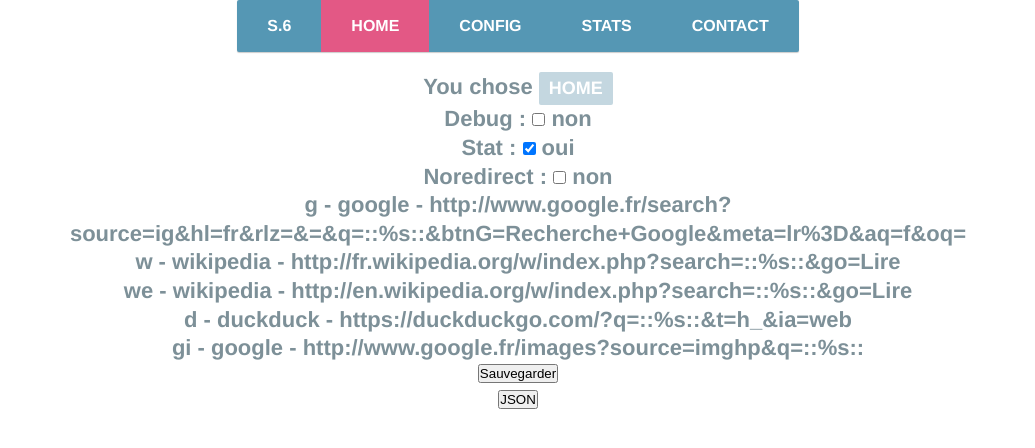
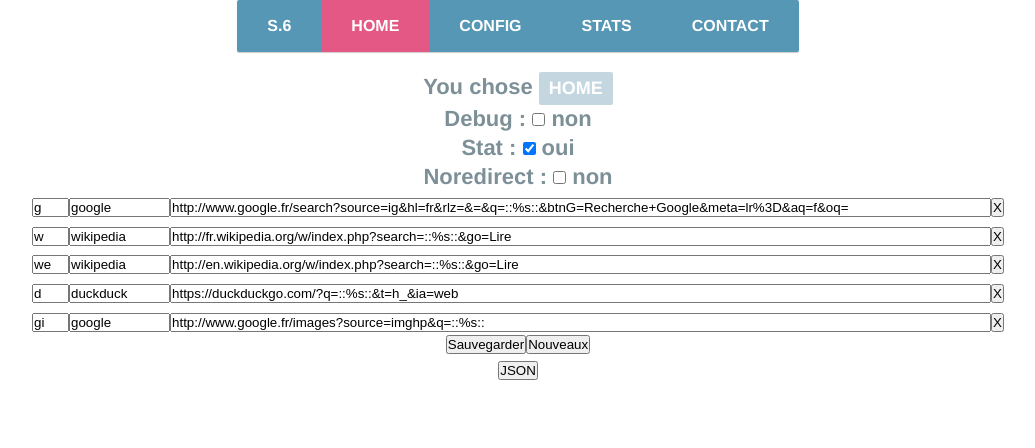
Before and after one commit to tisseurdetoile/vuestartpage, a Vue app: page /#/config in a window 1280 px wide. Shown: the top 448 px of the page, without its empty margins (122-1157 px from the left). Built offline with nearby package versions, Linux system fonts and the light colour scheme.

Commit message:
add/remove search config

```diff
--- a/src/components/configuration.vue
+++ b/src/components/configuration.vue
@@ -19,10 +19,14 @@
     </p>
 
     <p v-for="(item, index) in currconfig.shrCut" v-bind:index="index" v-bind:key="item.shrt">
-      {{ item.shrt }} - {{ item.name }} - {{ item.url }}
+      <input type="text" size="2" max="2" v-model="item.shrt">
+      <input type="text" size="10" max="10" v-model="item.name">
+      <input type="text" size="100" v-model="item.url">
+      <button v-on:click="removeElement(index)">X</button>
     </p>
 
     <button v-on:click="save">Sauvegarder</button>
+    <button v-on:click="newItem">Nouveaux</button>
     <p><button class="btn btn-lg btn-primary" v-on:click="showjson = !showjson">JSON</button></p>
     <p v-if="showjson" class="code">
     <pre>data: {{currconfig}}</pre>
@@ -44,6 +48,12 @@ export default {
   methods: {
     save: function () {
       Configuration.save()
+    },
+    newItem: function () {
+      Configuration.addToTail()
+    },
+    removeElement: function (index) {
+      Configuration.removeItem(index)
     }
   }
 }
--- a/src/js/config.js
+++ b/src/js/config.js
@@ -41,7 +41,6 @@ var config = {
     }
     return null
   },
-
   fetch () {
     console.log('fetch')
     let read = localStorage.getItem('CONFIG')
@@ -58,6 +57,13 @@ var config = {
     console.log('writeConfig')
     localStorage.setItem('CONFIG', JSON.stringify(config.current))
   },
+  addToTail () {
+    config.current.shrCut.push({shrt: '', name: 'name', url: 'ne pas oublier ::%s::'})
+  },
+  removeItem (index) {
+    // this.current.$remove(item).
+    config.current.shrCut.splice(index, 1)
+  },
   getDefault () {
     return config.defconf
   }
--- a/src/router/index.js
+++ b/src/router/index.js
@@ -11,7 +11,7 @@ export default new Router({
   routes: [
     {
       path: '/',
-      name: 'HelloWorld',
+      name: 'home',
       component: HelloWorld
     },
     {
```
